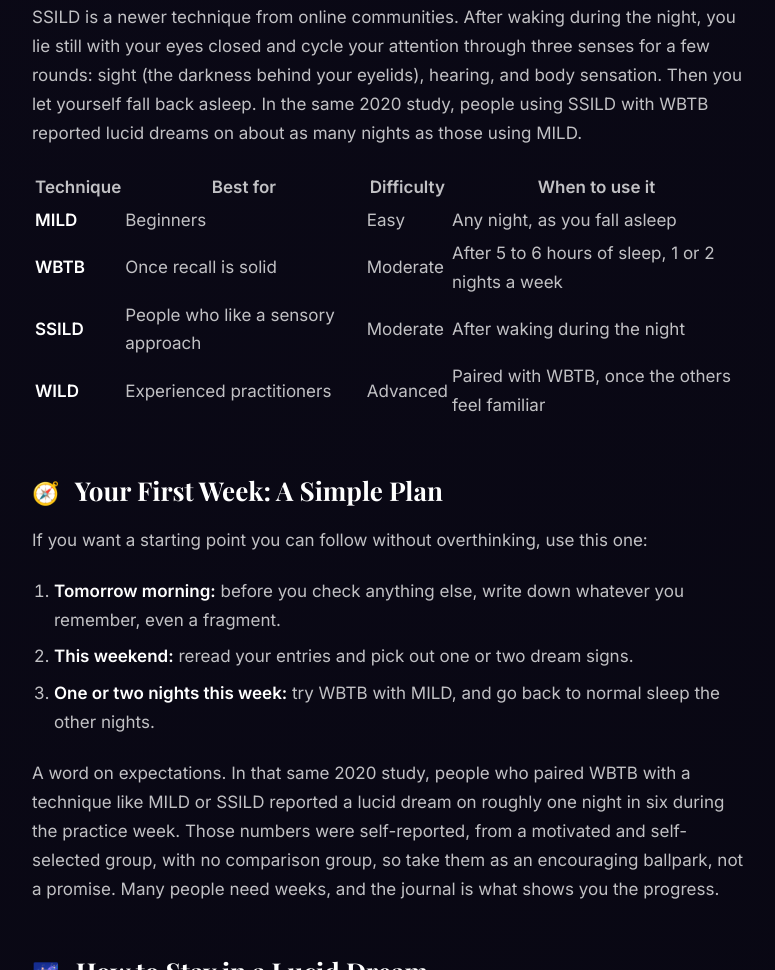
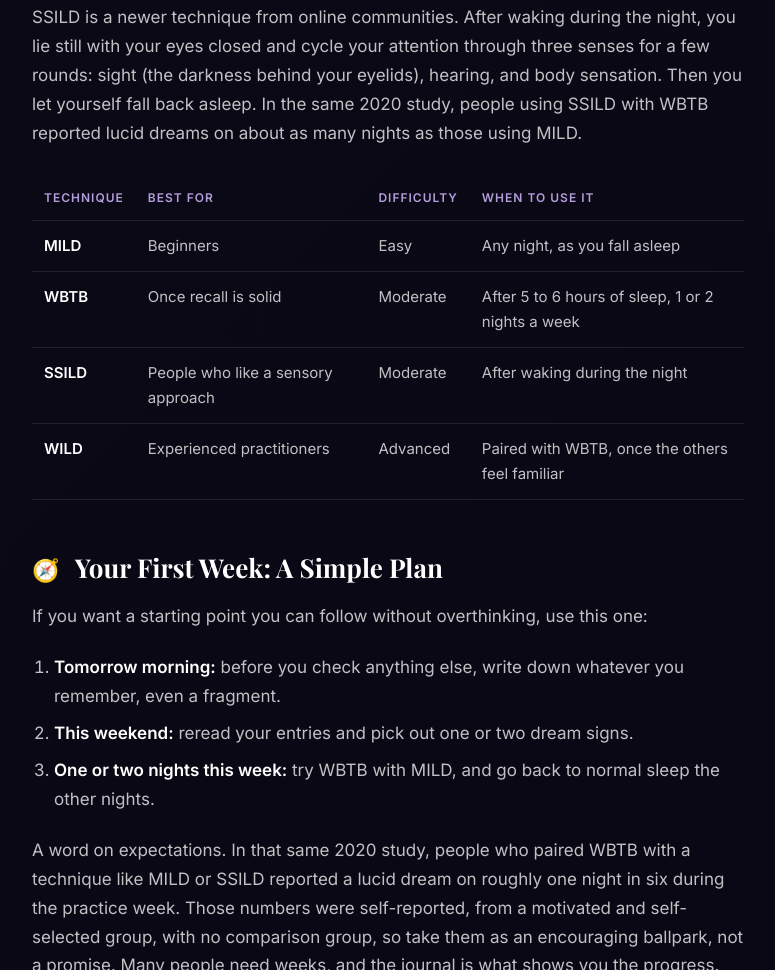
Before and after one commit to camilleqc/realawake-web, a plain HTML site: page blog/how-to-lucid-dream.html in a window 1280 px wide. Shown: the part 2708-3678 px from the top of the page, without its empty margins (252-1027 px from the left). Drawn offline with nearby package versions, Linux system fonts and the light colour scheme.

Commit message:
Add files via upload

```diff
--- a/blog/assets/blog.css
+++ b/blog/assets/blog.css
@@ -368,3 +368,11 @@ p { margin: 0 0 1.3em; }
 .guide-box .btn-gold { display: inline-block; }
 .post-grid + .guide-box, .wrap--wide > .guide-box { margin-top: 40px; margin-bottom: 70px; }
 @media (max-width: 640px) { .guide-box { grid-template-columns: 1fr; text-align: center; } .guide-box img { max-width: 100px; margin: 0 auto; } }
+
+/* Tables inside posts */
+.post-body table { width: 100%; border-collapse: collapse; margin: 28px 0; font-size: 15px; }
+.post-body th, .post-body td { text-align: left; padding: 12px 12px; border-bottom: 1px solid var(--ra-border); vertical-align: top; }
+.post-body th { color: var(--ra-purple); font-size: 12px; letter-spacing: 1px; text-transform: uppercase; font-weight: 600; }
+.post-body td strong { color: var(--ra-white); }
+@media (max-width: 640px) { .post-body table { font-size: 14px; } .post-body th, .post-body td { padding: 10px 8px; } }
+@media (max-width: 640px) { .post-body th:nth-child(2), .post-body td:nth-child(2) { display: none; } }
```
